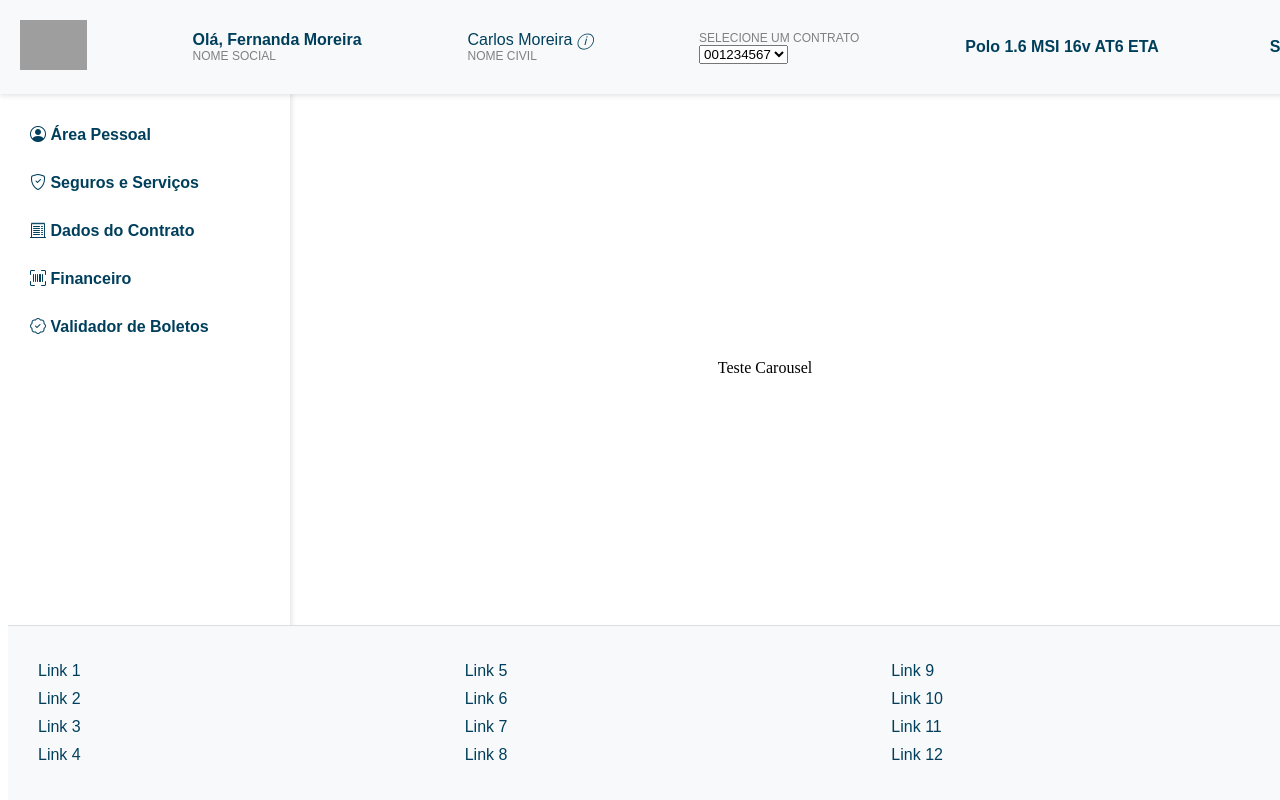
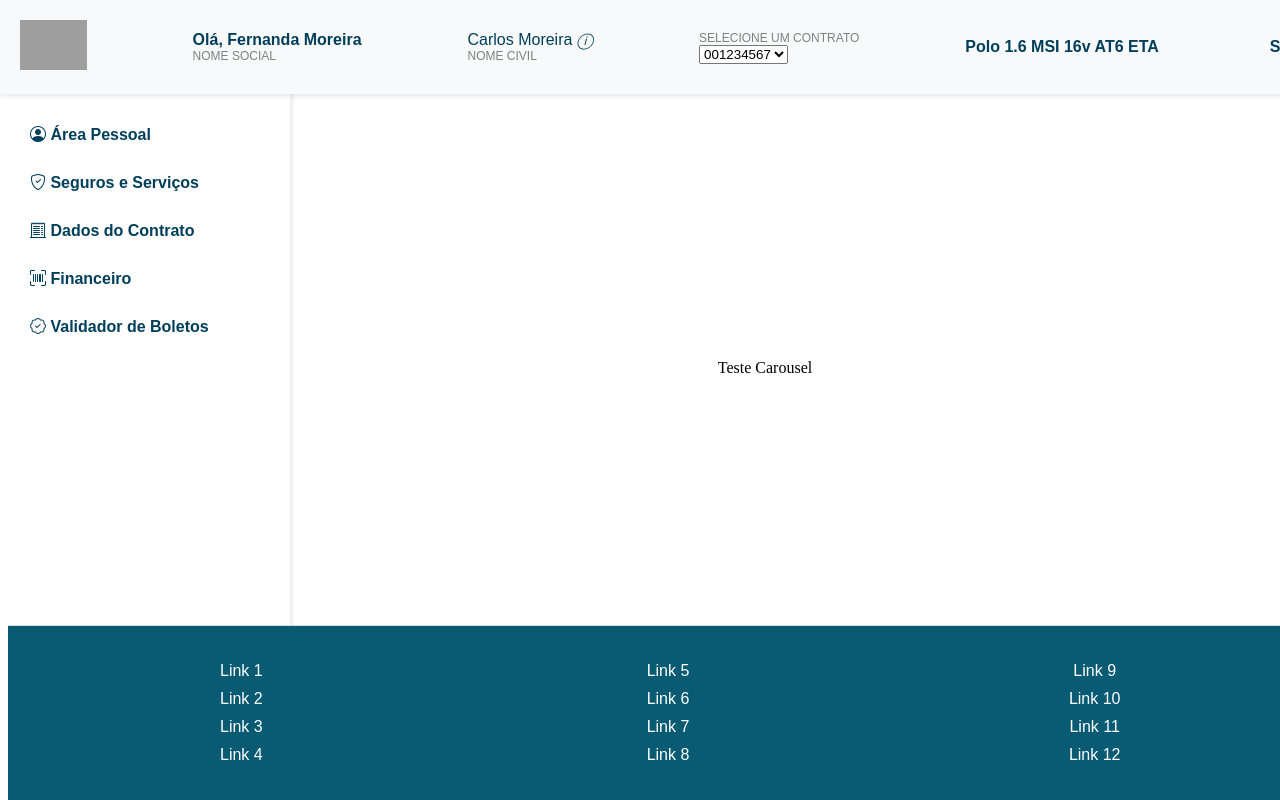
Before and after one commit to christiananjos/Projeto, an Angular app in the folder Poc-Volks/: page / in a window 1280 px wide. Built offline with nearby package versions, Linux system fonts and the light colour scheme; grey boxes are pictures that could not be loaded.

Commit message:
centralizei o conteudo do footer

```diff
--- a/Poc-Volks/src/app/app.component.html
+++ b/Poc-Volks/src/app/app.component.html
@@ -106,24 +106,29 @@
   </div>
 </footer>
 
+<style>
+
+</style>
 
 <style>
   .footer {
+    color: white;
     position: fixed;
     bottom: 0;
     width: 100%; /* Ajuste conforme a largura do seu sidebar */
     display: flex;
-    justify-content: space-around;
+    justify-content:center;
     padding: 20px;
-    background-color: #f8f9fa;
-    color: #003f5c;
+    background-color: #095B73;
     font-family: Arial, sans-serif;
     border-top: 1px solid #ddd;
+    align-items: center;
   }
 
   .footer-column {
     flex: 1;
     padding: 0 10px;
+    text-align: center;
   }
 
   .footer-column ul {
@@ -137,7 +142,7 @@
 
   .footer-column a {
     text-decoration: none;
-    color: #003f5c;
+    color: white;
   }
 
   .footer-column a:hover {
```
